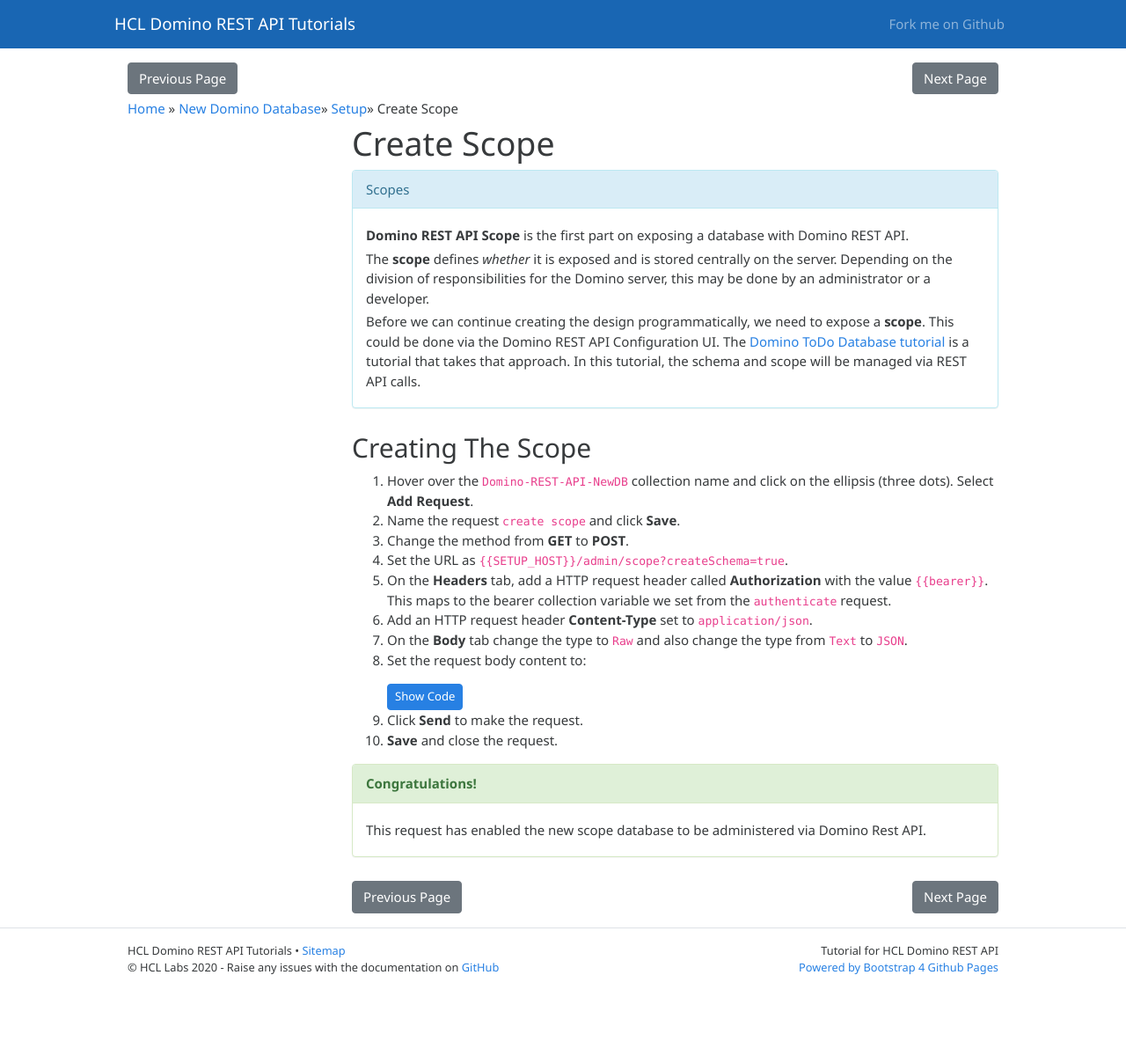
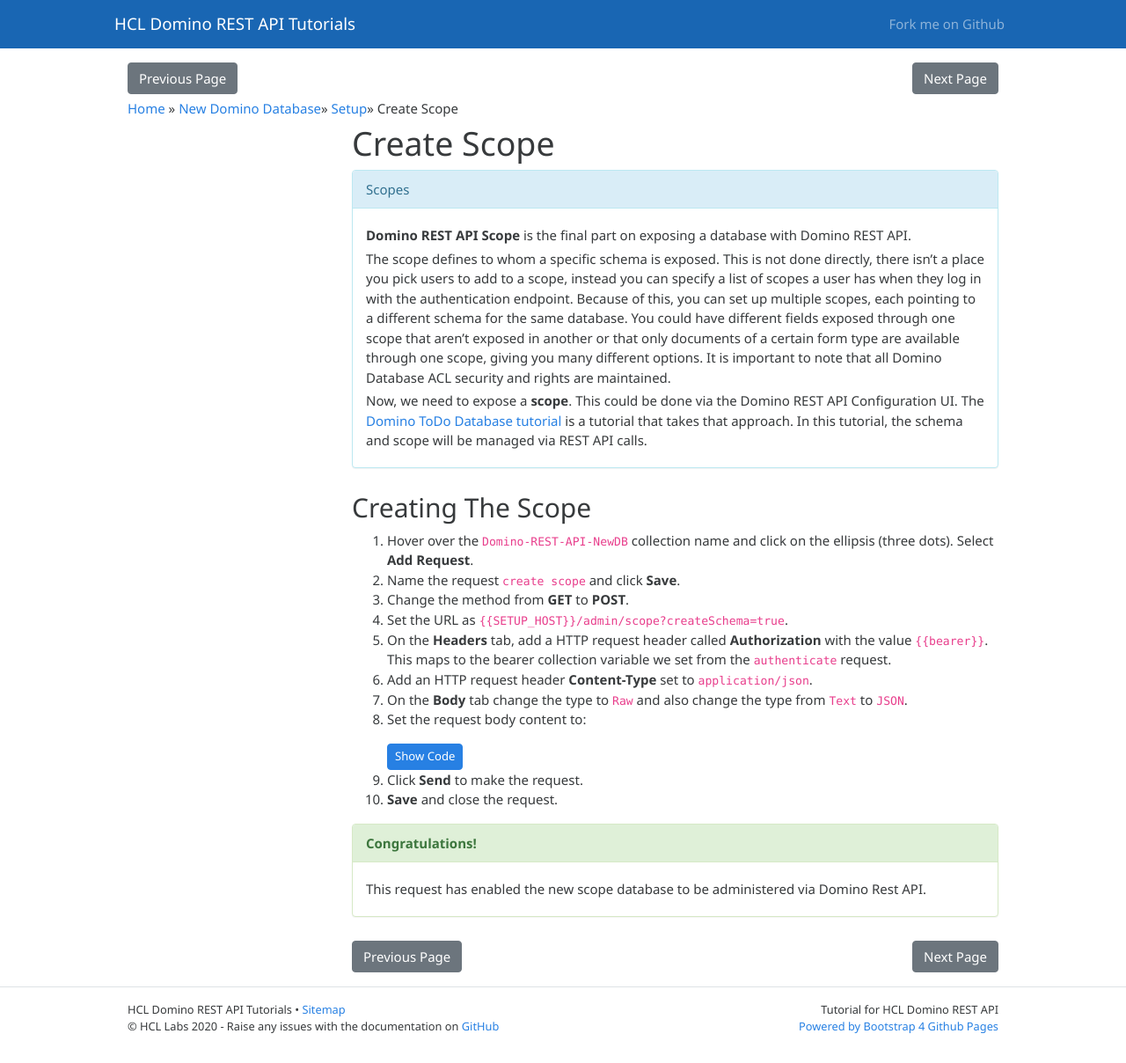
Before and after one commit to HCL-TECH-SOFTWARE/domino-keep-tutorials, a Jekyll site: the page built from pages/domino-new/setup/create-scope.md, in a window 1280 px wide. Shown: the whole page at 88% size. Built offline with Jekyll 4.4.1, drawn with Linux system fonts in a browser that asks for light colours; before the commit the page ends 1141 px from its top, so only the background shows below that.

Commit message:
Update create scope tutorial

```diff
--- a/pages/domino-new/setup/create-scope.md
+++ b/pages/domino-new/setup/create-scope.md
@@ -18,11 +18,11 @@
 Scopes
 {: .panel-heading}
 <div class="panel-body">
-**Domino REST API Scope** is the first part on exposing a database with Domino REST API.
+**Domino REST API Scope** is the final part on exposing a database with Domino REST API.
 
-The **scope** defines _whether_ it is exposed and is stored centrally on the server. Depending on the division of responsibilities for the Domino server, this may be done by an administrator or a developer.
+The scope defines to whom a specific schema is exposed. This is not done directly, there isn't a place you pick users to add to a scope, instead you can specify a list of scopes a user has when they log in with the authentication endpoint. Because of this, you can set up multiple scopes, each pointing to a different schema for the same database. You could have different fields exposed through one scope that aren't exposed in another or that only documents of a certain form type are available through one scope, giving you many different options. It is important to note that all Domino Database ACL security and rights are maintained.
 
-Before we can continue creating the design programmatically, we need to expose a **scope**. This could be done via the Domino REST API Configuration UI. The [Domino ToDo Database tutorial](../../todo/index.md) is a tutorial that takes that approach. In this tutorial, the schema and scope will be managed via REST API calls.
+Now, we need to expose a **scope**. This could be done via the Domino REST API Configuration UI. The [Domino ToDo Database tutorial](../../todo/index.md) is a tutorial that takes that approach. In this tutorial, the schema and scope will be managed via REST API calls.
 </div>
 </div>
 
```
